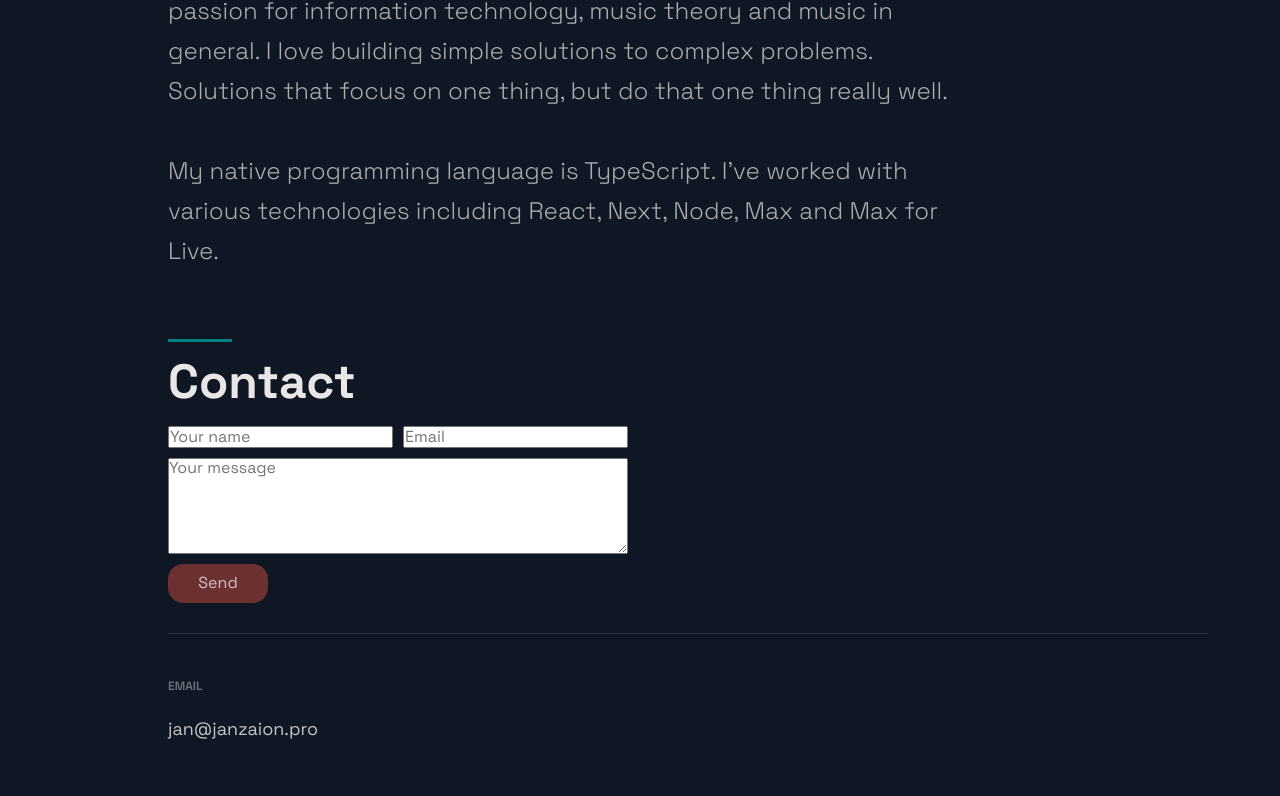
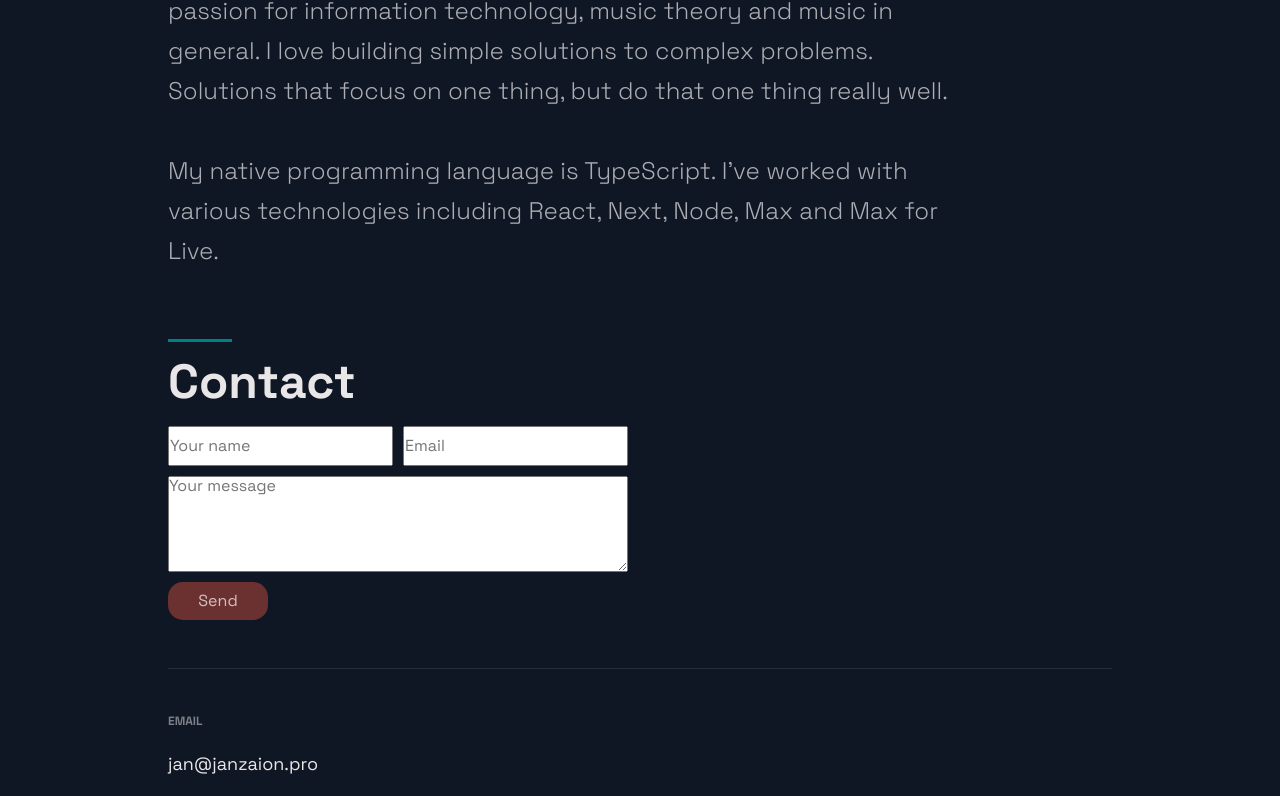
Before and after one commit to JanZaion/jan-zaion-web, a Next.js app: page / in a window 1280 px wide. Shown: the part 1991-2787 px from the top of the page. Built offline with nearby package versions, Linux system fonts and the light colour scheme.

Commit message:
feat: fix footer

```diff
--- a/src/components/ContactForm/ContactForm.tsx
+++ b/src/components/ContactForm/ContactForm.tsx
@@ -1,6 +1,6 @@
 import { useState } from 'react';
 
-import { Form, Name, Email, Deets } from './styled';
+import { Form, Field, Deets } from './styled';
 
 const FORM_ENDPOINT =
   'https://public.herotofu.com/v1/e14daf50-c31f-11ec-a557-034a17e2da28';
@@ -25,8 +25,8 @@ const ContactForm = () => {
       target="_blank"
     >
       <Deets>
-        <Name name="name" placeholder="Your name" required type="text" />
-        <Email name="email" placeholder="Email" required type="email" />
+        <Field name="name" placeholder="Your name" required type="text" />
+        <Field name="email" placeholder="Email" required type="email" />
       </Deets>
       <textarea name="message" placeholder="Your message" required />
       <button type="submit">Send</button>
--- a/src/components/ContactForm/styled.ts
+++ b/src/components/ContactForm/styled.ts
@@ -33,20 +33,14 @@ export const Form = styled.form`
 export const Deets = styled.div`
   display: grid;
   grid-column-gap: 10px;
-`;
-
-export const Name = styled.input`
-  grid-area: 1 / 1 / 2 / 2;
+  grid-row-gap: 10px;
+  grid-template-columns: 1fr 1fr;
 
   @media ${(props) => props.theme.breakpoints.sm} {
-    grid-area: 1 / 1 / 2 / 2;
+    grid-template-columns: 1fr;
   }
 `;
 
-export const Email = styled.input`
-  grid-area: 1 / 2 / 2 / 2;
-  @media ${(props) => props.theme.breakpoints.sm} {
-    grid-area: 2 / 1 / 2 / 2;
-    margin-top: 10px;
-  }
+export const Field = styled.input`
+  height: 40px;
 `;
--- a/src/components/Footer/Footer.tsx
+++ b/src/components/Footer/Footer.tsx
@@ -3,27 +3,16 @@ import { AiFillGithub, AiFillLinkedin } from 'react-icons/ai';
 
 import { SocialIcons } from '../Header/styled';
 
-import {
-  FooterWrapper,
-  LinkColumn,
-  LinkItem,
-  LinkList,
-  LinkTitle,
-  SocialContainer,
-  SocialIconsContainer,
-} from './styled';
+import { FooterWrapper, LinkItem, LinkList, LinkTitle } from './styled';
 
 const Footer = () => {
   return (
     <FooterWrapper>
       <LinkList>
-        <LinkColumn>
         <LinkTitle>Email</LinkTitle>
         <LinkItem href="mailto:jan@janzaion.pro">jan@janzaion.pro</LinkItem>
-        </LinkColumn>
       </LinkList>
-      <SocialIconsContainer>
-        <SocialContainer>
+      <div>
         <SocialIcons href="https://github.com/JanZaion" target="blank">
           <AiFillGithub size="3rem" />
         </SocialIcons>
@@ -33,8 +22,7 @@ const Footer = () => {
         >
           <AiFillLinkedin size="3rem" />
         </SocialIcons>
-        </SocialContainer>
-      </SocialIconsContainer>
+      </div>
     </FooterWrapper>
   );
 };
--- a/src/components/Footer/styled.ts
+++ b/src/components/Footer/styled.ts
@@ -1,29 +1,23 @@
 import styled from 'styled-components';
 
 export const FooterWrapper = styled.section`
-  width: calc(100vw - 96px);
-  max-width: 1040px;
-  padding: 2rem 48px 40px;
-  margin: 1rem auto;
-  box-sizing: content-box;
+  padding: 48px 48px;
 
   @media ${(props) => props.theme.breakpoints.sm} {
-    padding: 0 16px 48px;
-    width: calc(100vw - 32px);
+    padding: 48px 16px;
   }
 `;
 
 export const LinkItem = styled.a`
   font-size: 18px;
   line-height: 30px;
-  color: rgba(255, 255, 255, 0.75);
+  color: ${(props) => props.theme.colors.title};
   margin-bottom: 16px;
   transition: 0.3s ease;
   position: relative;
   left: 0;
 
   &:hover {
-    color: #fff;
     left: 6px;
   }
 
@@ -34,75 +28,18 @@ export const LinkItem = styled.a`
   }
 `;
 
-export const SocialIconsContainer = styled.div`
-  max-width: 1040px;
+export const LinkList = styled.div`
+  border-top: 1px solid rgba(255, 255, 255, 0.1);
+  padding: 40px 0 28px;
   display: flex;
-  justify-content: space-between;
-
-  @media ${(props) => props.theme.breakpoints.md} {
-    display: flex;
-    justify-content: space-between;
-  }
-
-  @media ${(props) => props.theme.breakpoints.sm} {
-    display: flex;
-    width: 100%;
-    flex-direction: column;
-  }
+  flex-direction: column;
 `;
 
-export const SocialContainer = styled.div`
-  display: flex;
-  align-items: center;
-
-  @media ${(props) => props.theme.breakpoints.md} {
-    justify-content: center;
-    padding-right: 16px;
-    flex-wrap: wrap;
-  }
-`;
-
-export const LinkList = styled.ul`
-  border-top: 1px solid rgba(255, 255, 255, 0.1);
-  display: grid;
-  grid-template-columns: repeat(3, minmax(85px, 220px));
-  gap: 40px;
-  padding: 40px 0 28px;
-
-  @media ${(props) => props.theme.breakpoints.lg} {
-    padding: 32px 0 16px;
-  }
-
-  @media ${(props) => props.theme.breakpoints.md} {
-    width: 100%;
-    padding: 32px 0 16px;
-    gap: 16px;
-  }
-  @media ${(props) => props.theme.breakpoints.sm} {
-    width: 100%;
-    padding: 32px 4px 16px;
-    gap: 5px;
-  }
-`;
-
-export const LinkColumn = styled.div`
-  display: flex;
-  flex-direction: column;
-  max-width: 220px;
-  width: 100%;
-`;
 export const LinkTitle = styled.h4`
-  font-style: normal;
-  font-weight: 600;
   font-size: 12px;
   line-height: 24px;
   text-transform: uppercase;
-  color: rgba(255, 255, 255, 0.4);
+  color: ${(props) => props.theme.colors.text};
+  opacity: 0.7;
   margin-bottom: 16px;
-
-  @media ${(props) => props.theme.breakpoints.sm} {
-    font-size: 10px;
-    line-height: 12px;
-    margin-bottom: 8px;
-  }
 `;
--- a/src/components/GlobalComponents/GlobalComponents.ts
+++ b/src/components/GlobalComponents/GlobalComponents.ts
@@ -2,7 +2,6 @@ import styled from 'styled-components';
 
 export const Section = styled.section`
   padding: 32px 48px 0;
-  max-width: 1040px;
 
   @media ${(props) => props.theme.breakpoints.sm} {
     padding: 16px 16px 0;
--- a/src/components/Header/styled.ts
+++ b/src/components/Header/styled.ts
@@ -3,7 +3,6 @@ import styled from 'styled-components';
 
 export const Container = styled.div`
   display: grid;
-  max-width: 1040px;
   grid-template-columns: repeat(2, 1fr);
   grid-template-rows: 1fr;
   grid-column-gap: 2rem;
--- a/src/components/ProductContent/styled.ts
+++ b/src/components/ProductContent/styled.ts
@@ -5,7 +5,6 @@ export const ProductContentContainer = styled.article`
   /* flex-direction: ${(props) => (props.row ? 'row' : 'column')}; */
   padding: ${(props) => (props.nopadding ? '0' : '32px 48px 0')};
   margin: 0 auto;
-  max-width: 1040px;
   box-sizing: content-box;
   /* overflow: hidden; */
   /* grid-template-columns: 1fr 1fr; */
--- a/src/layout/styled.ts
+++ b/src/layout/styled.ts
@@ -1,7 +1,6 @@
 import styled from 'styled-components';
 
 export const Container = styled.div`
-  /* max-width: 1280px; */
   max-width: 1040px;
   width: 100%;
   margin: auto;
```
Lines whose indentation alone changed are shown as unchanged.
